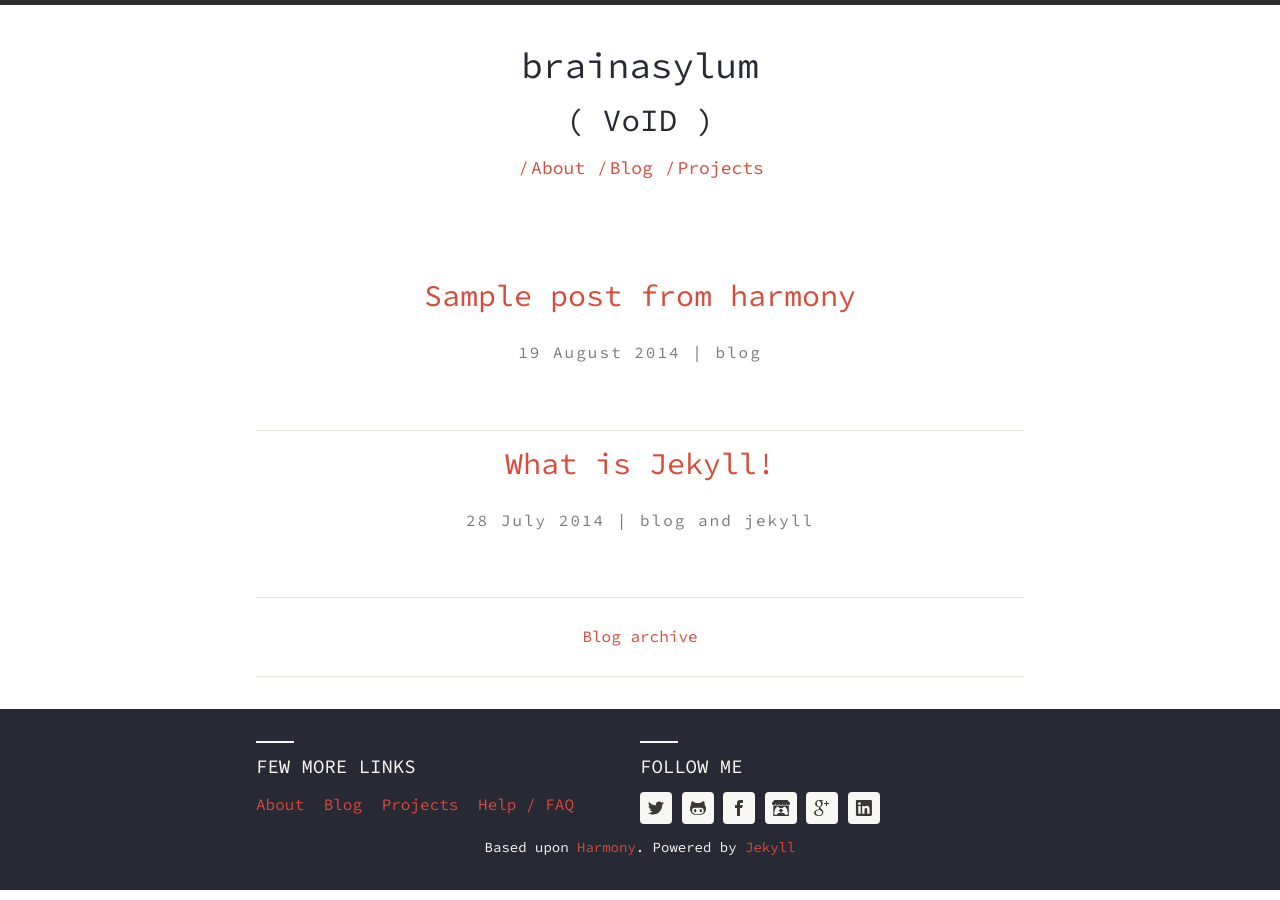
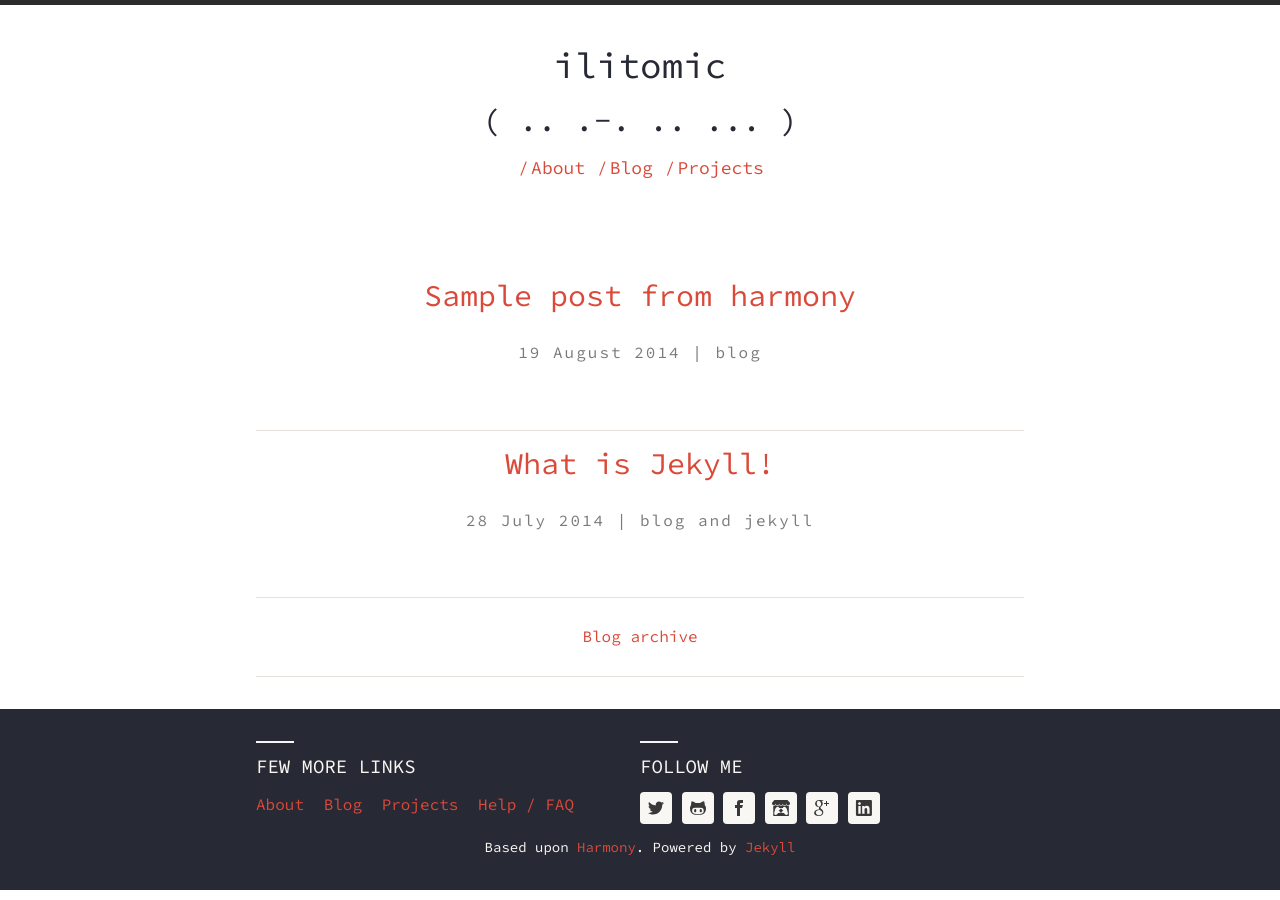
Before and after one commit to MarcoLizza/mode13h.dev, a Jekyll site: the page built from index.html, in a window 1280 px wide. Built offline with Jekyll 4.4.1, drawn with Linux system fonts in a browser that asks for light colours.

Commit message:
Configuration.

```diff
--- a/_config.yml
+++ b/_config.yml
@@ -10,9 +10,9 @@ enforce_ssl: www.ilitomic.net
 
 # Harmony theme configuration. Please change accordingly.
 harmony:
-  name: brainasylum
+  name: ilitomic
   # Little description about your site
-  description: ( VoID )
+  description: ( .. .-. .. ... )
   # 'meta_description:' Write an awesome description for your new site here.
   # It will appear in your document head meta (for Google search results) and
   # in your feed.xml site description.
@@ -24,7 +24,7 @@ harmony:
   author: # Author details
     name: Marco Lizza
     email: marco.lizza@gmail.com
-    url: https://marcolizza.github.io
+    url: https://www.ilitomic.net
 
   # Google Analytics key, leave blank to ignore
   google:
@@ -50,7 +50,7 @@ kramdown:
   syntax_highlighter: rouge
 
 # Permalinks
-permalink:  pretty
+permalink: pretty
 
 exclude:
   - CNAME
@@ -60,8 +60,8 @@ exclude:
 
 # Sass conversion configs
 sass:
-    sass_dir: assets/css/_sass
-    style: :compressed
+  sass_dir: assets/css/_sass
+  style: :compressed
 
 gems:
   - jekyll-tidy
```
